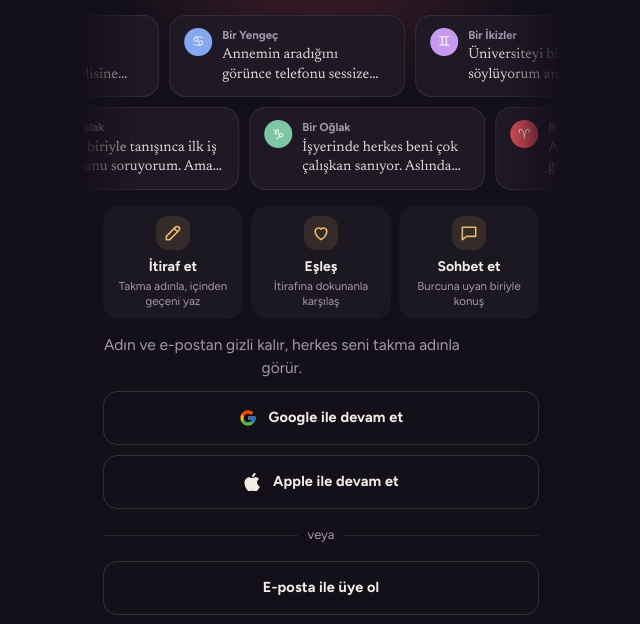
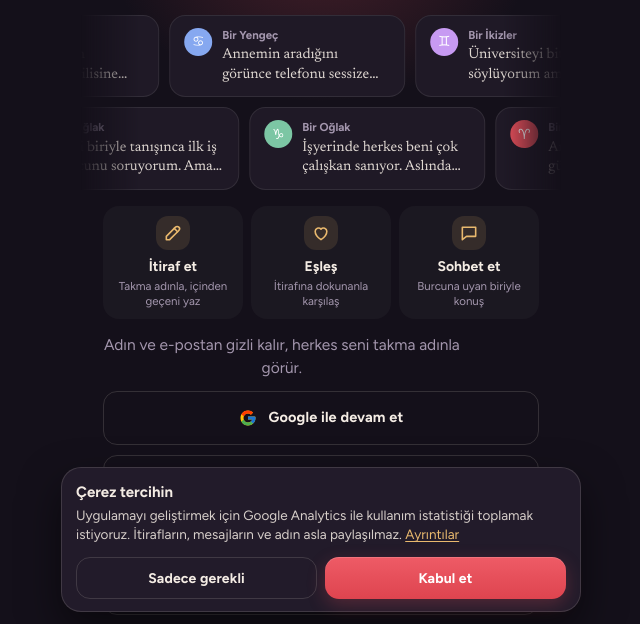
Before and after one commit to berkkarabulut/arcana, a plain HTML site: page index.html in a window 1280 px wide. Shown: the part 176-800 px from the top of the page, without its empty margins (319-959 px from the left). Drawn offline with Linux system fonts and the light colour scheme.

Commit message:
Google Analytics (sadece çerez onayıyla) G-399L057981
Co-Authored-By: Claude Opus 5.5 <noreply@anthropic.com>
Claude-Session: https://claude.ai/code/session_01Tu2pFE9fs3Wb1779seu67t

```diff
--- a/index.html
+++ b/index.html
@@ -1502,7 +1502,7 @@ document.addEventListener("click",e=>{const a=e.target.closest("[data-legal]");i
 
 
 /* ============ ÇEREZ ONAYI ve GOOGLE ANALYTICS ============ */
-const GA_ID="";
+const GA_ID="G-399L057981";
 const consent=()=>{try{return localStorage.getItem("arcana_consent")}catch(e){return null}};
 function loadGA(){
   if(!GA_ID||window.gtag||!/github\.io$|arcana/.test(location.hostname))return;
```
